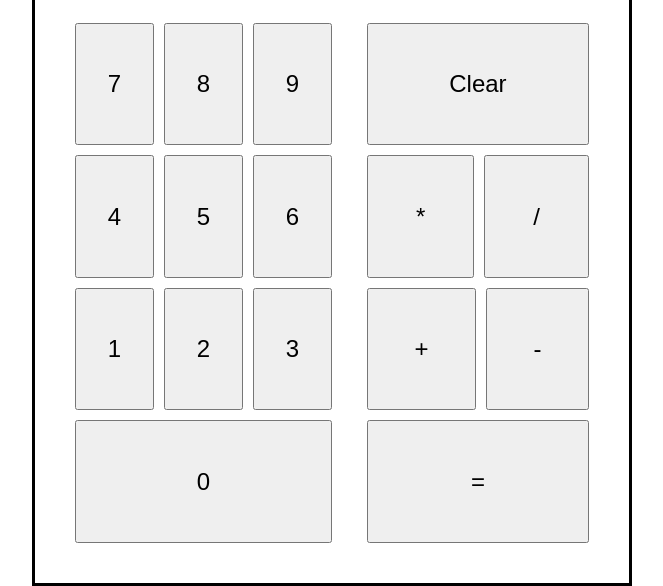
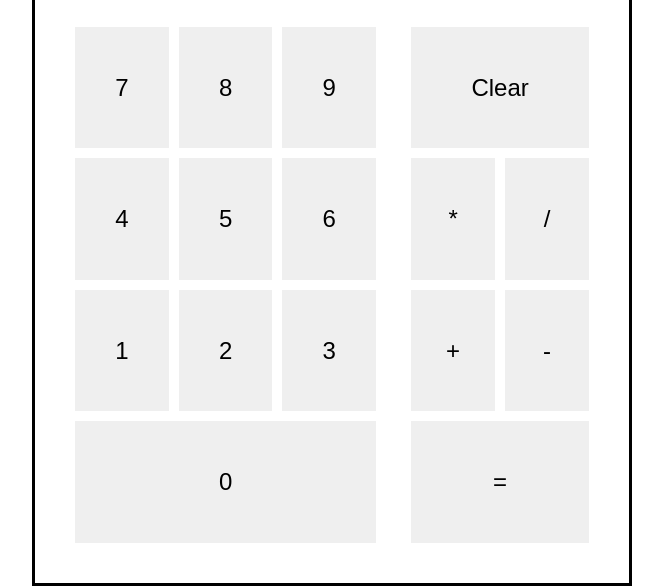
Before and after one commit to Liiam99/odin-calculator, a plain HTML site: page index.html in a window 1280 px wide. Shown: the part 214-800 px from the top of the page, without its empty margins (308-971 px from the left). Drawn offline with Linux system fonts and the light colour scheme.

Commit message:
Fix buttons not being the same size

```diff
--- a/style.css
+++ b/style.css
@@ -36,7 +36,7 @@ body {
 }
 
 .left-buttons {
-    flex: auto;
+    flex: 2 1 auto;
     display: flex;
     flex-direction: column;
     gap: 10px;
@@ -49,8 +49,10 @@ body {
 }
 
 .button-row button {
-    flex: auto;
+    flex: 1;
     font-size: 24px;
+    padding: 0px;
+    border: 0px;
 }
 
 .right-buttons {
```
